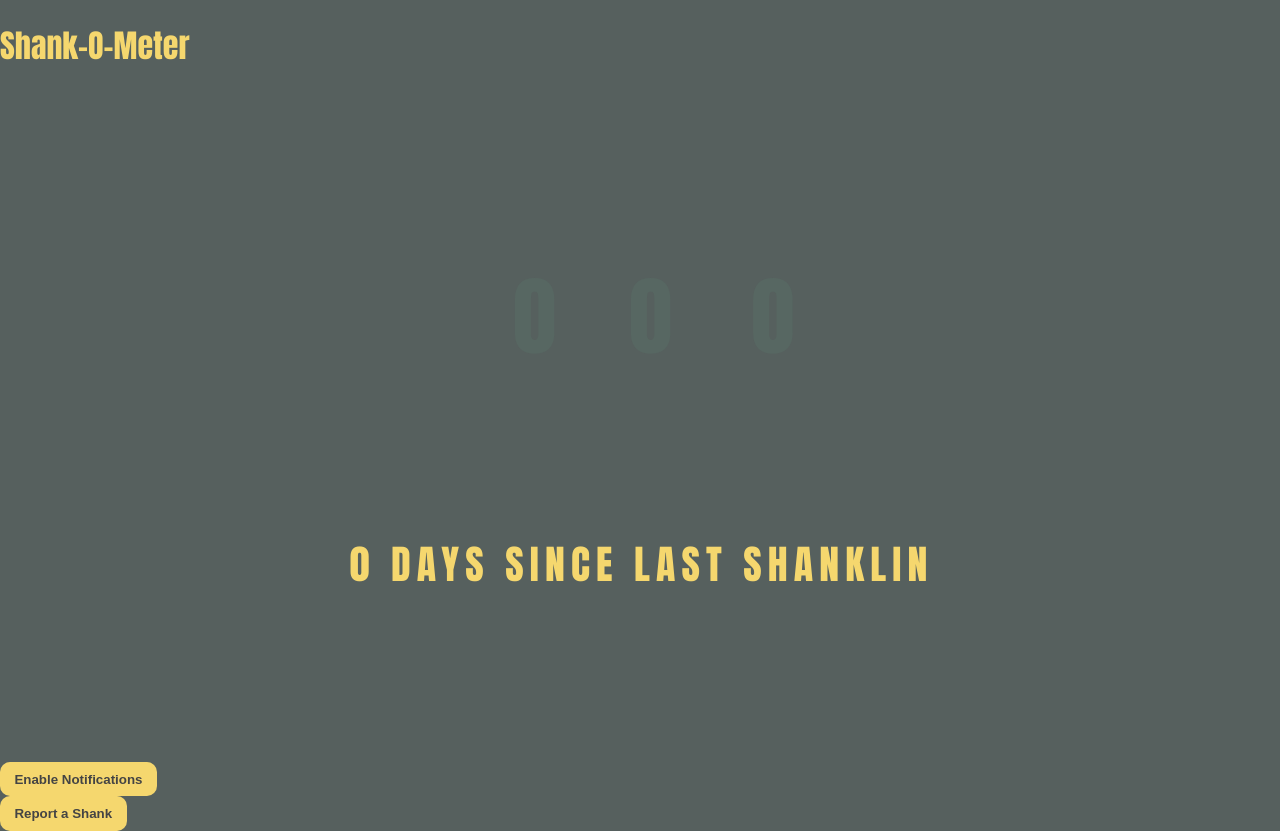
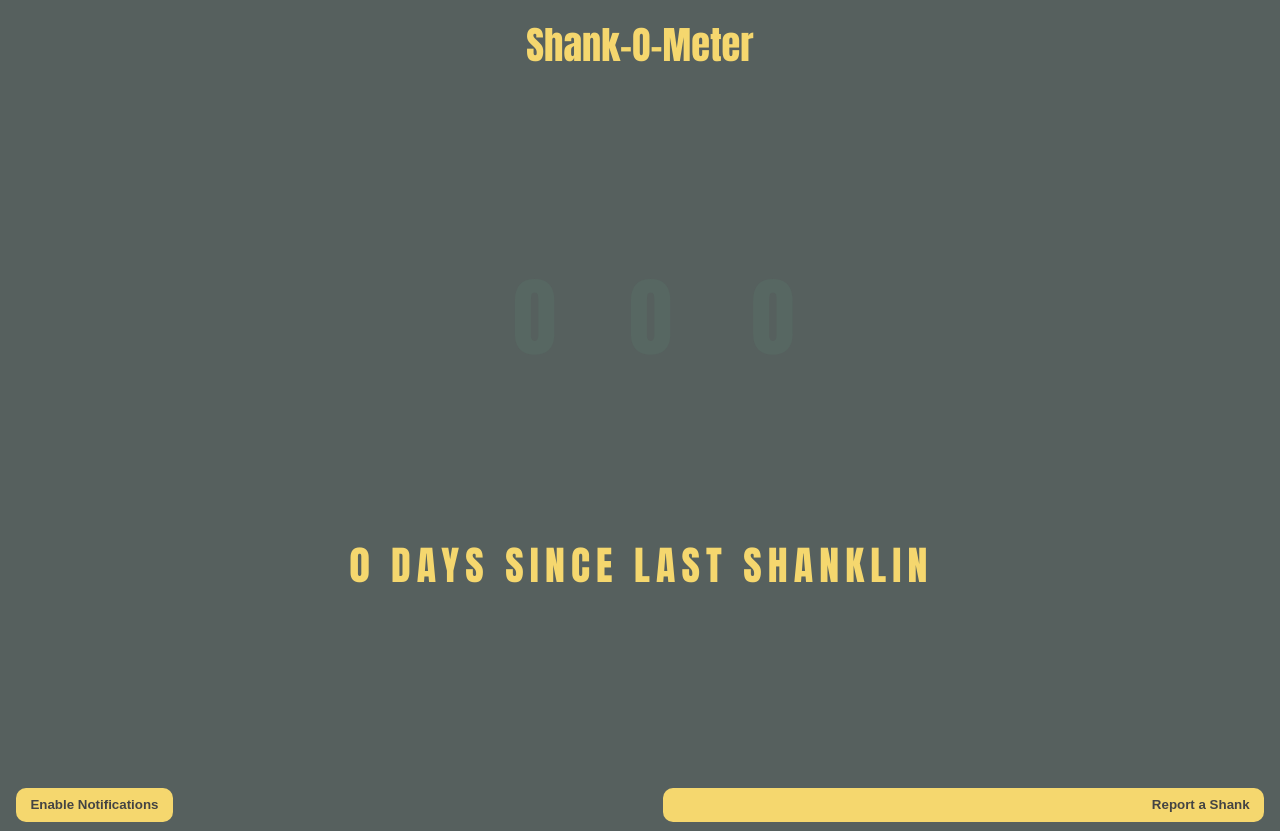
Before and after one commit to dosherm/Shanklin, a plain HTML site: page index.html in a window 1280 px wide. Drawn offline with Linux system fonts and the light colour scheme; no server answers.

Commit message:
Update style.css

```diff
--- a/style.css
+++ b/style.css
@@ -66,3 +66,37 @@ html, body {
   z-index: 1100;
 }
 .toast.show { opacity: 1; visibility: visible; transform: translateX(-50%) translateY(0); }
+/* Header Title */
+.shank-header {
+  text-align: center;
+  font-size: 2.4rem;
+  font-weight: 900;
+  color: #f5d76e;
+  margin-top: 1rem;
+  margin-bottom: 1.2rem;
+}
+
+/* Control Bar Beneath SVG */
+.control-bar {
+  display: flex;
+  justify-content: space-between;
+  align-items: center;
+  flex-wrap: wrap;         /* <-- allows stacking only when needed */
+  margin-top: 1.5rem;
+  gap: 1rem;
+  padding: 0 1rem;
+}
+
+/* When stacked (very small screens), center buttons */
+.control-bar > * {
+  flex: 1 1 auto;
+  text-align: center;
+}
+
+#notifyContainer {
+  text-align: left;
+}
+
+#resetBtn {
+  text-align: right;
+}
```
